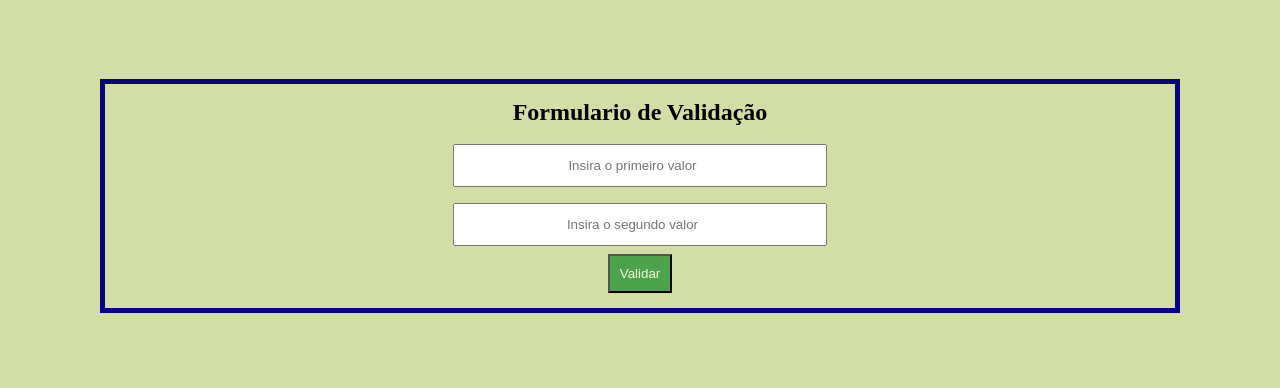
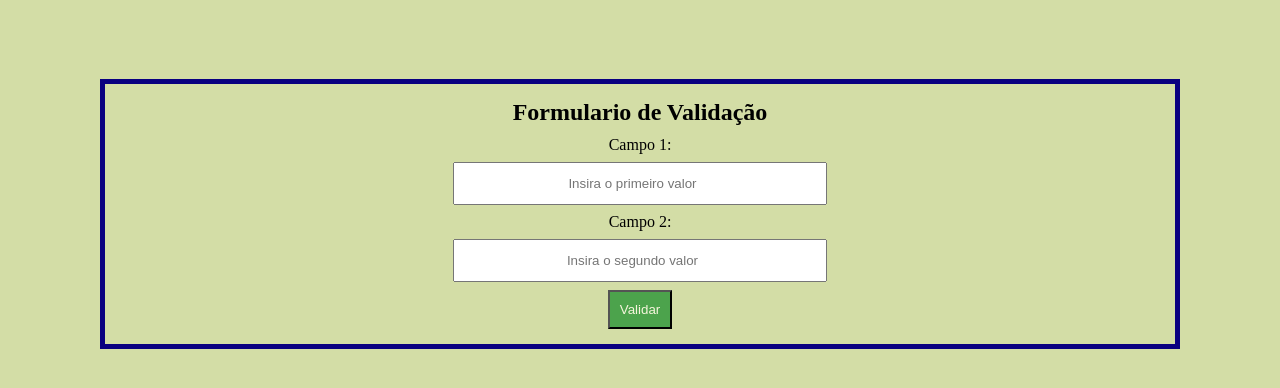
Before and after one commit to lh5818181/Exercicio_html_js, a plain HTML site: page Index.html in a window 1280 px wide. Shown: the part 78-466 px from the top of the page. Drawn offline with Linux system fonts and the light colour scheme.

Commit message:
Update Index.html

```diff
--- a/Index.html
+++ b/Index.html
@@ -14,8 +14,12 @@
         <div class="conteiner">
             <h2>Formulario de Validação</h2>
             <form id="form-validacao">
-                    <input type="number" id="PrimeiroValor" placeholder="Insira o primeiro valor" required="true"><br>
-                    <input type="number" id="SegundoValor" placeholder="Insira o segundo valor" required="true"><br>
+                    <P>Campo 1:</P>
+                    <input type="number" id="PrimeiroValor" placeholder="Insira o primeiro valor" required="true">
+                    <br>
+                    <P>Campo 2:</P>
+                    <input type="number" id="SegundoValor" placeholder="Insira o segundo valor" required="true">
+                    <br>
                     <button type="submit" id="btn-validar" >Validar</button>
             </form>
         </div>
```
